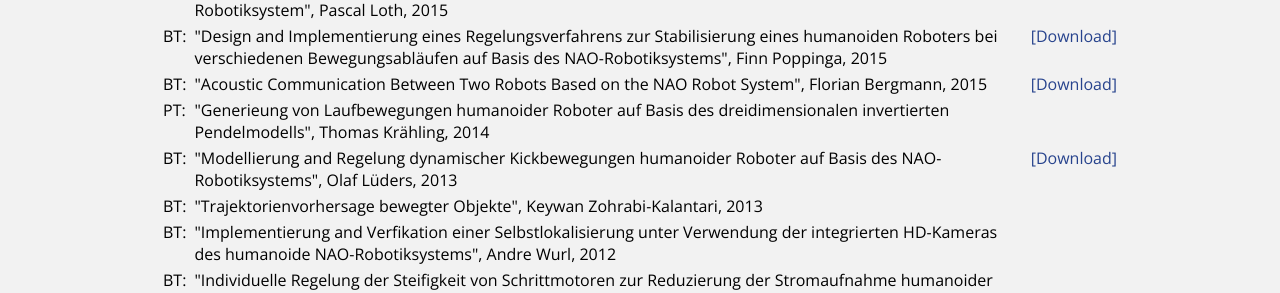
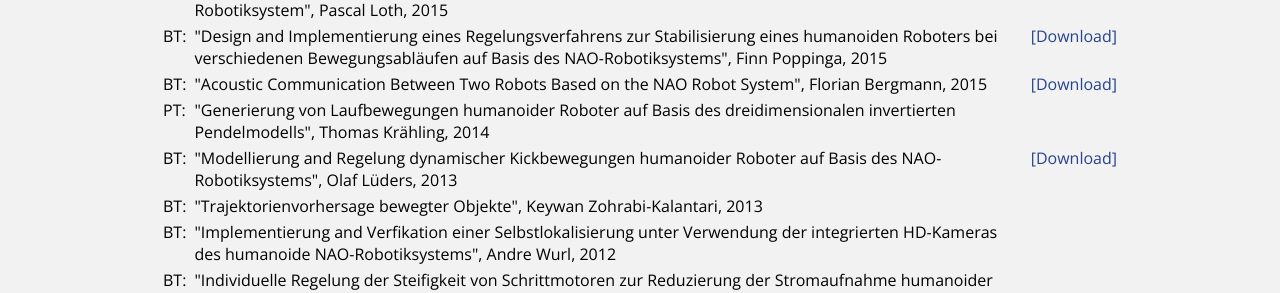
Before and after one commit to HULKs/hulks.github.io, a Jekyll site: the page built from publications/index.html, in a window 1280 px wide and 900 px high, scrolled down 1685 px. Shown: the part 161-454 px from the top of the window. Built offline with Jekyll 4.4.1, drawn with Linux system fonts in a browser that asks for light colours.

Commit message:
Fix typo

```diff
--- a/publications/index.html
+++ b/publications/index.html
@@ -178,7 +178,7 @@
       </tr>
       <tr>
         <td valign="top">PT:</td>
-        <td>"Generieung von Laufbewegungen humanoider Roboter auf Basis des dreidimensionalen invertierten Pendelmodells", Thomas Krähling, 2014</td>
+        <td>"Generierung von Laufbewegungen humanoider Roboter auf Basis des dreidimensionalen invertierten Pendelmodells", Thomas Krähling, 2014</td>
         <td valign="top"></td>
       </tr>
       <tr>
```
